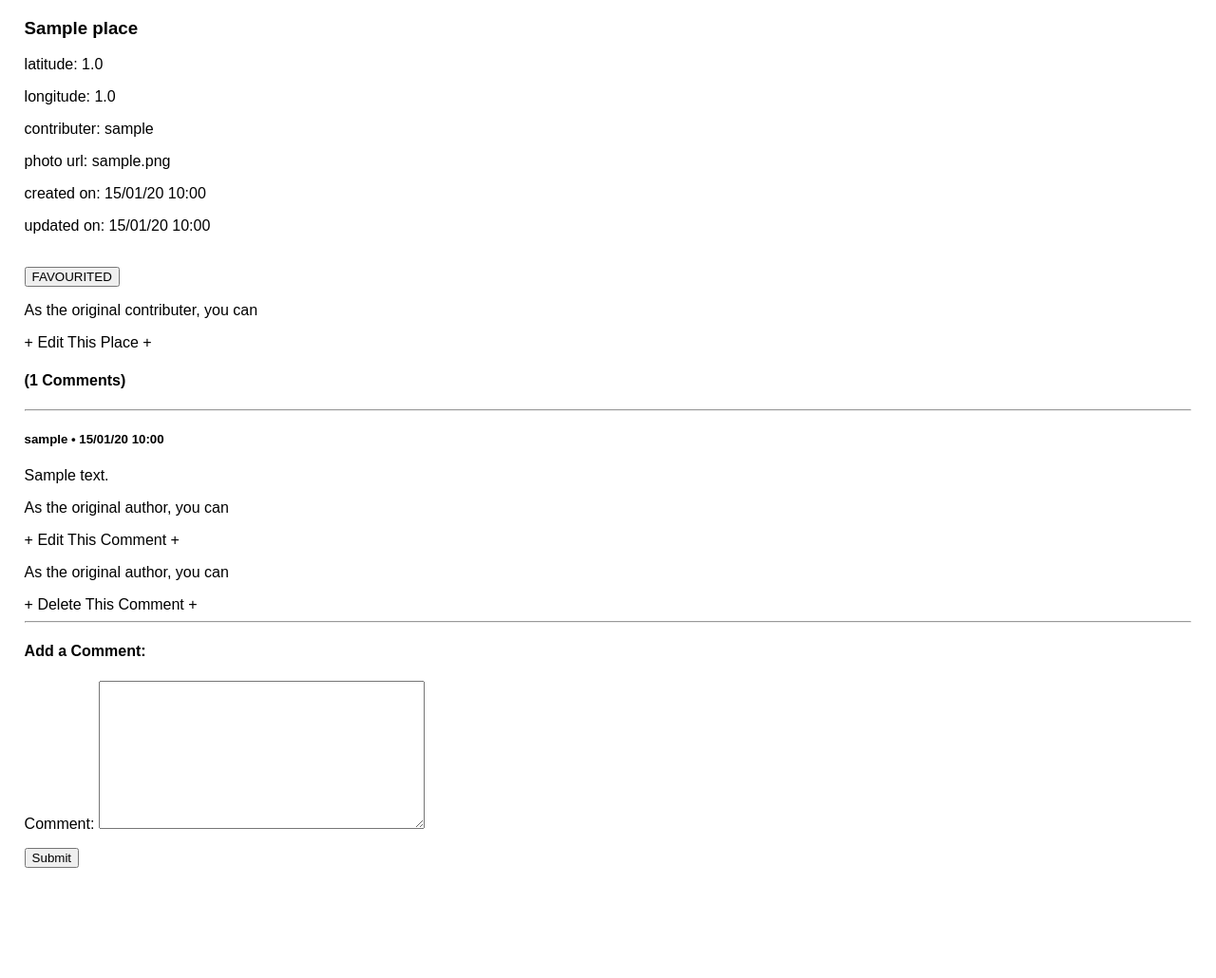
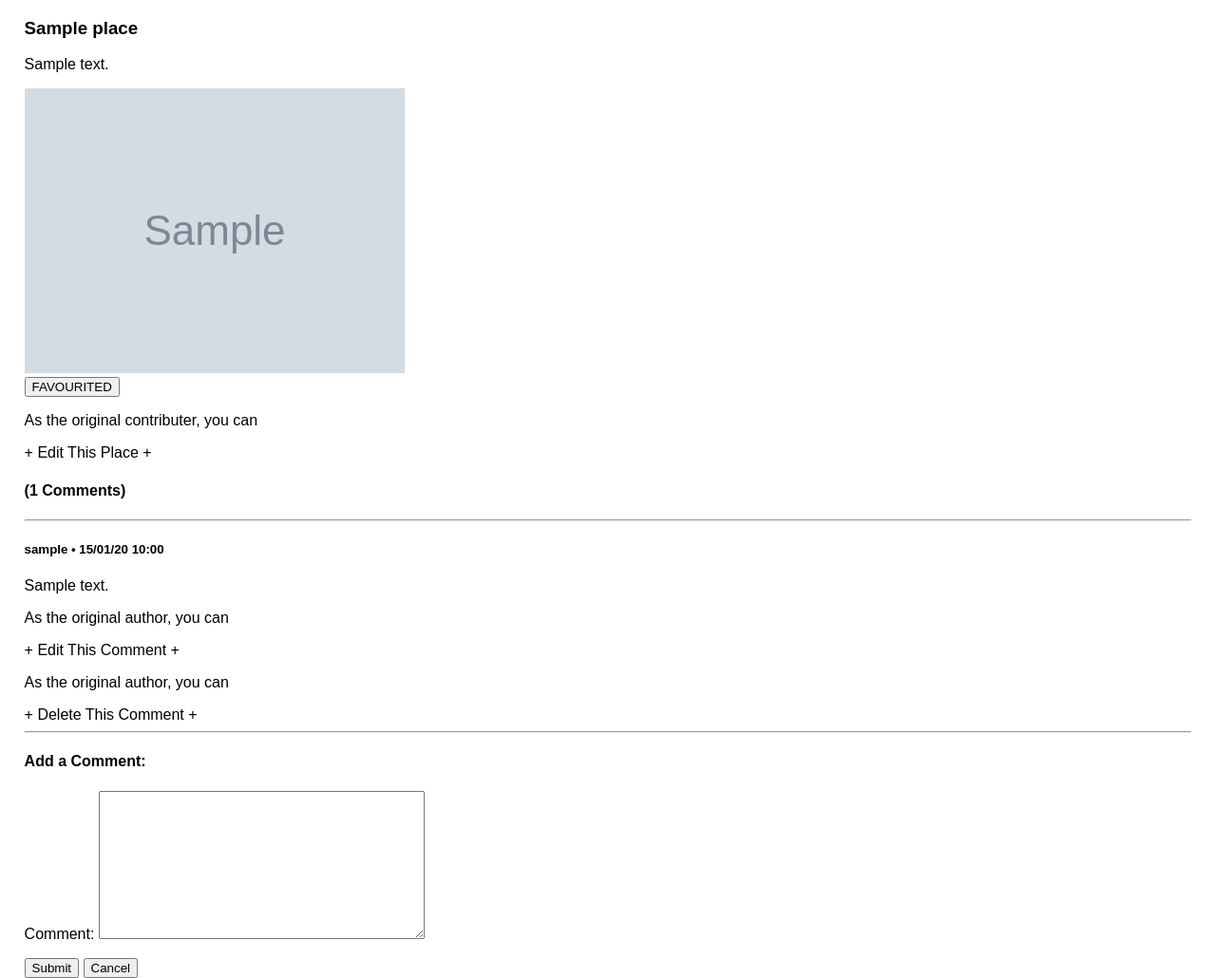
Before and after one commit to timgoalen/magical-places-london, a Django app: page /place/1/ in a window 1280 px wide. Shown: the part 98-1128 px from the top of the page at 95% size. Before the commit the page ends 1012 px from the top, so only its background shows below. Run offline with Django 3.2, Linux system fonts and the light colour scheme; a user stored in the database is signed in; tables that the repository leaves empty hold one stand-in row (values such as "Sample post"); grey boxes marked "Sample" are stand-in pictures.

Commit message:
Add cancel buttons to forms

```diff
--- a/places_app/views.py
+++ b/places_app/views.py
@@ -146,7 +146,7 @@ class PlaceUpdateView(UpdateView):
 
     # Assign current time & date to 'updated_on'
     def form_valid(self, form):
-        form.instance.updated_on = timezone.now()
+        form.instance.updated_on = timezone.now() #change to 'add_now'etc?
         return super().form_valid(form)
 
 
--- a/templates/place_add.html
+++ b/templates/place_add.html
@@ -22,6 +22,7 @@
 <form action="" method="post">{% csrf_token %}
     {{ form.as_p }}
     <input type="submit" value="Save">
+    <button><a href="{% url 'place_add' %}">Cancel</a></button>
 </form>
 
 <script async
--- a/templates/place_detail.html
+++ b/templates/place_detail.html
@@ -3,14 +3,11 @@
 {% block content %}
 <div>
     <h3>{{ place.place_name }}</h3>
+    <p>{{ place.address }}</p>
+    <img src="{{ place.photo_url }}" alt="Photo of {{ place.place_name }}">
+    <!-- <p>Submitted by {{ place.contributer }} on {{ place.created_on|date:"d/m/y" }}</p> -->
+    <br>
 
-    <p>latitude: {{ place.latitude }}</p>
-    <p>longitude: {{ place.longitude }}</p>
-    <p>contributer: {{ place.contributer }}</p>
-    <p>photo url: {{ place.photo_url }}</p>
-    <p>created on: {{ place.created_on|date:"d/m/y H:i" }}</p>
-    <p>updated on: {{ place.updated_on|date:"d/m/y H:i" }}</p>
-    <br>
     {% if user.is_authenticated %}
 
     <form action="{% url 'favourite_a_place' place.pk %}" method="POST">
@@ -57,6 +54,7 @@
         {% csrf_token %}
         {{ form.as_p }}
         <button type="submit">Submit</button>
+        <button><a href="{% url 'place_detail' place.pk %}">Cancel</a></button>
     </form>
     {% endif %}
 </div>
```
